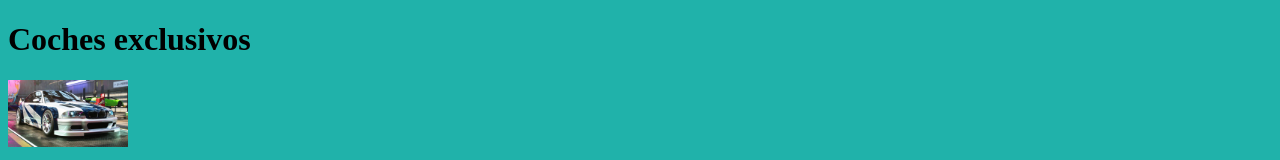
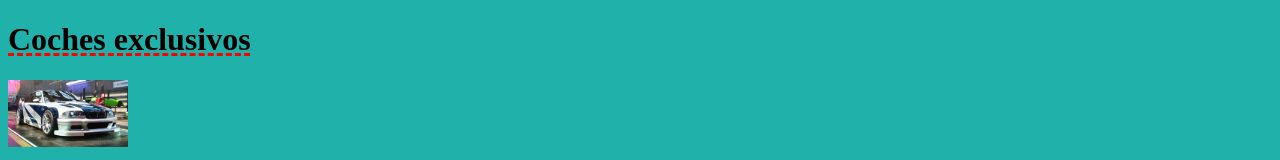
Before and after one commit to Josemix-08/Josemix-08.github.io, a plain HTML site: page index.html in a window 1280 px wide. Shown: the top 160 px of the page. Drawn offline with Linux system fonts and the light colour scheme.

Commit message:
Update estilosIndex.css

```diff
--- a/estilosIndex.css
+++ b/estilosIndex.css
@@ -1,3 +1,4 @@
 body{background-color: lightseagreen;
-
 }
+h1{text-decoration: underline red dashed;
+}
```
